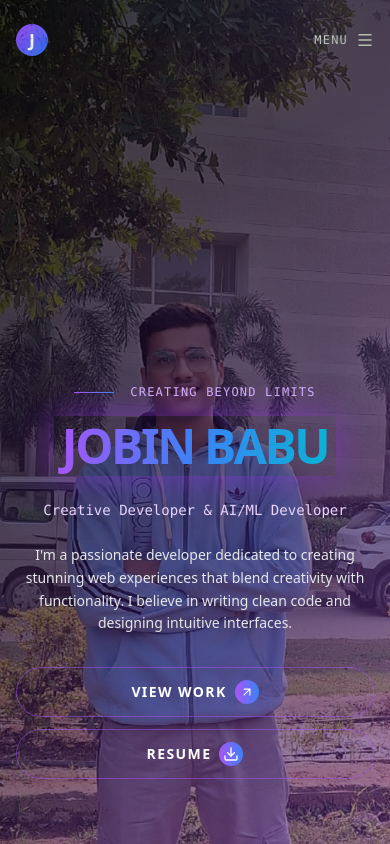
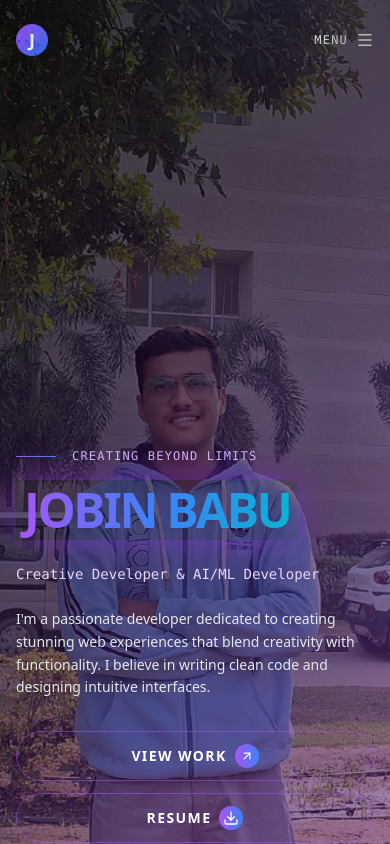
Before and after one commit to jobitech/portfoliomy, a React (Vite) app: page / in a window 390 px wide. Shown: the top 844 px of the page. Built offline with nearby package versions, Linux system fonts and the light colour scheme; no server answers.

Commit message:
Move content further down and align text to left on all devices

```diff
--- a/src/components/Hero.jsx
+++ b/src/components/Hero.jsx
@@ -72,7 +72,7 @@ const Hero = () => {
       `}</style>
 
       <section
-        className="min-h-screen flex flex-col justify-center items-center md:items-start px-4 sm:px-8 md:px-12 pt-96 pb-20 relative z-10 overflow-hidden"
+        className="min-h-screen flex flex-col justify-center items-start px-4 sm:px-8 md:px-12 pt-[28rem] pb-20 relative z-10 overflow-hidden"
         style={{
           backgroundImage: `linear-gradient(135deg, rgba(0,0,0,0.8) 0%, rgba(88,28,135,0.5) 100%), url('${profileImage}')`,
           backgroundSize: 'cover',
@@ -86,8 +86,8 @@ const Hero = () => {
           <div className="w-2 h-2 bg-cyan-500 rounded-full animate-float" style={{animationDelay: '0.6s'}}></div>
         </div>
 
-        <div className="max-w-3xl relative z-20 text-center md:text-left">
-          <div className="mb-4 flex items-center gap-4 justify-center md:justify-start">
+        <div className="max-w-3xl relative z-20 text-left">
+          <div className="mb-4 flex items-center gap-4 justify-start">
             <span className="h-px bg-gradient-to-r from-purple-500 to-blue-500 animate-line" style={{width: '40px'}}></span>
             <span className="font-mono text-purple-300 uppercase tracking-widest text-xs sm:text-sm animate-fade-in-up" style={{animation: 'fadeInUp 0.8s ease-out 0.2s forwards', opacity: 0}}>Creating Beyond Limits</span>
           </div>
@@ -100,11 +100,11 @@ const Hero = () => {
             Creative Developer & AI/ML Developer
           </p>
 
-          <p className="max-w-2xl mx-auto md:mx-0 text-sm sm:text-base md:text-lg text-gray-200 leading-relaxed mb-8 animate-fade-in-up" style={{animation: 'fadeInUp 0.8s ease-out 0.5s forwards', opacity: 0}}>
+          <p className="max-w-2xl text-sm sm:text-base md:text-lg text-gray-200 leading-relaxed mb-8 animate-fade-in-up" style={{animation: 'fadeInUp 0.8s ease-out 0.5s forwards', opacity: 0}}>
             {heroContent.bio}
           </p>
 
-          <div className="flex flex-col sm:flex-row gap-3 sm:gap-4 w-full sm:w-fit justify-center md:justify-start animate-fade-in-up" style={{animation: 'fadeInUp 0.8s ease-out 0.6s forwards', opacity: 0}}>
+          <div className="flex flex-col sm:flex-row gap-3 sm:gap-4 w-full sm:w-fit justify-start animate-fade-in-up" style={{animation: 'fadeInUp 0.8s ease-out 0.6s forwards', opacity: 0}}>
             <button onClick={handleViewWork} className="group flex items-center justify-center gap-2 sm:gap-4 px-4 sm:px-8 py-3 sm:py-4 border border-purple-500/50 rounded-full text-white hover:bg-gradient-to-r hover:from-purple-500 hover:to-blue-500 hover:border-transparent transition-all duration-300 text-sm sm:text-base hover:scale-105">
               <span className="font-bold tracking-widest uppercase">View Work</span>
               <div className="w-6 sm:w-8 h-6 sm:h-8 rounded-full bg-gradient-to-r from-purple-500 to-blue-500 text-white flex items-center justify-center group-hover:bg-white group-hover:text-purple-600 transition-colors">
```
